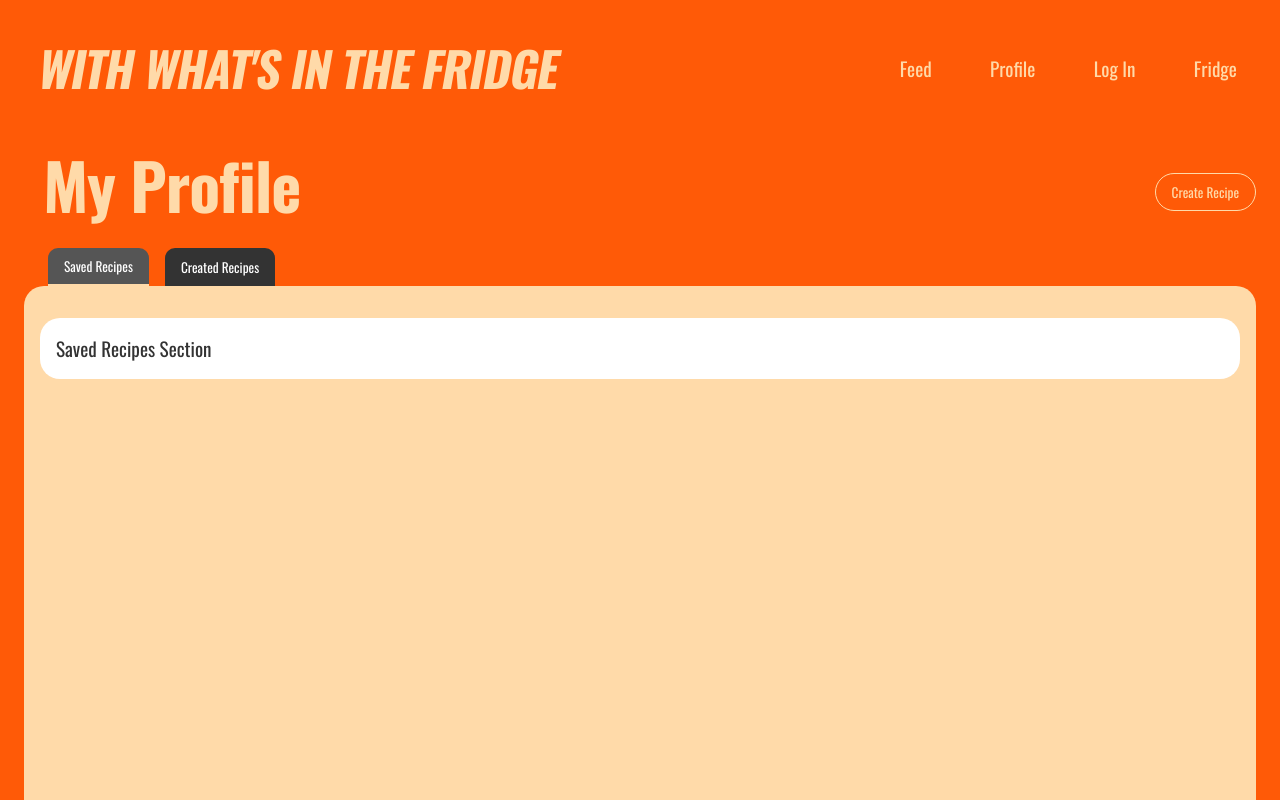
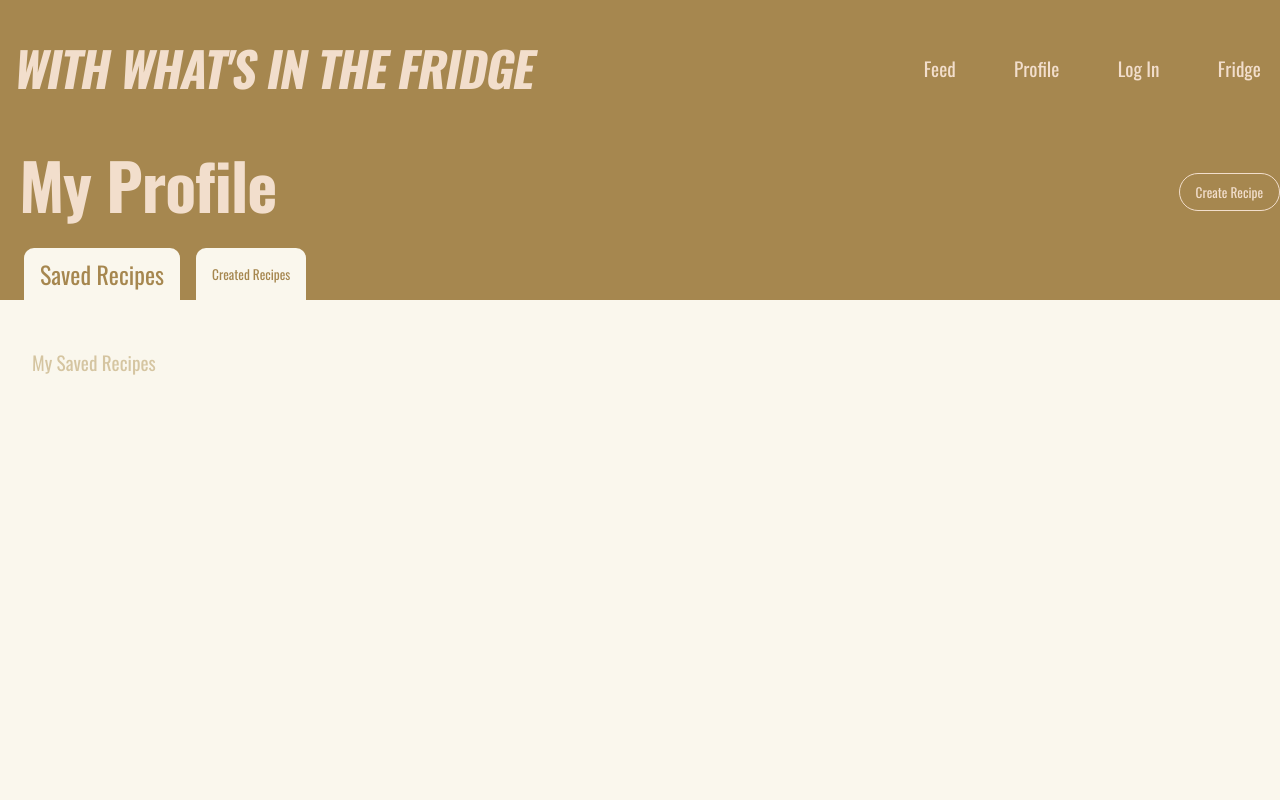
Before and after one commit to cassidykovell/with-whats-in-the-fridge, a React (Vite) app in the folder client/: page /profile in a window 1280 px wide. Shown: the top 800 px of the page. Built offline with nearby package versions, Linux system fonts and the light colour scheme.

Commit message:
changed color pallet and cleaned up the profile page and css

```diff
--- a/client/src/App.jsx
+++ b/client/src/App.jsx
@@ -7,7 +7,7 @@ import Footer from './components/Footer';
 
 const App = () => {
   return (
-    <div className="layout">
+    <div>
       <header className="header">
         <Header />
         <Nav />
--- a/client/src/components/Landing.jsx
+++ b/client/src/components/Landing.jsx
@@ -26,9 +26,9 @@ const Landing = () => {
         ></div>
       ))}
       <div className="overlay">
-        <h1 className="title">Your Placeholder Title</h1>
+        <h1 className="title"> </h1>
         <p className="description">
-          Your placeholder text for the description. This is where you can describe your product or service.
+
         </p>
         <a
           href="/products"
--- a/client/src/components/Profile.jsx
+++ b/client/src/components/Profile.jsx
@@ -5,9 +5,9 @@ const MyProfile = () => {
 
   const renderSection = () => {
     if (activeSection === "saved") {
-      return <div className="profile-section">Saved Recipes Section</div>;
+      return <div className="profile-section">My Saved Recipes</div>;
     } else if (activeSection === "created") {
-      return <div className="profile-section">Created Recipes Section</div>;
+      return <div className="profile-section"> My Created Recipes</div>;
     }
   };
 
--- a/client/src/index.css
+++ b/client/src/index.css
@@ -2,7 +2,8 @@ body {
   margin: 0;
   padding: 0;
   height: 100%;
-  background-color: rgb(255, 90, 7);
+  background-color: rgb(166, 135, 79);
+
 }
 
 * {
@@ -12,20 +13,11 @@ body {
   font-style: normal;
 }
 
-.layout {
-  border: 1.5em solid rgb(255, 90, 7);
-  border-top: none;
-  height: 100vh;
-  box-sizing: border-box;
-  display: flex;
-  flex-direction: column;
-}
-
 .header {
   display: flex;
   justify-content: space-between;
   align-items: center;
-  background-color: rgb(255, 90, 7);
+  background-color: rgb(166, 135, 79);
 }
 
 .navbar {
@@ -35,12 +27,12 @@ body {
 }
 
 .navbar a {
-  color: rgb(255, 218, 169);
+  color: rgb( 242, 222, 204);
   text-decoration: none;
 }
 
 .navbar a:visited {
-  color: rgb(255, 218, 169);
+   color: rgb( 242, 222, 204);
 }
 
 .navbar a:hover {
@@ -59,7 +51,7 @@ a {
 }
 
 #header-title {
-  color: rgb(255, 218, 169);
+   color: rgb( 242, 222, 204);
   font-family: "Oswald", sans-serif;
   font-optical-sizing: auto;
   font-weight: 700;
@@ -75,11 +67,11 @@ a {
 
 #header-title a {
   text-decoration: none;
-  color: rgb(255, 218, 169);
+   color: rgb( 242, 222, 204);
 }
 
 #header-title a:visited {
-  color: rgb(255, 218, 169);
+   color: rgb( 242, 222, 204);
 }
 
 #content {
@@ -96,7 +88,7 @@ a {
   display: flex;
   align-items: center;
   justify-content: center;
-  background-color: rgb(255, 90, 7);
+  background-color: rgb(166, 135, 79);
   border-radius: 20px;
 }
 
@@ -127,7 +119,7 @@ a {
 }
 
 #title {
-  color: rgb(255, 218, 169);
+   color: rgb( 242, 222, 204);
   font-size: 4rem;
   font-weight: 800;
   margin-top: 0;
@@ -162,12 +154,11 @@ a {
   width: 100%;
   height: 90vh;
   overflow: hidden;
-  background-color: rgb(255, 218, 169);
+  background-color: rgb(250, 247, 237);
   box-sizing: border-box;
   display: flex;
   flex-direction: column;
   align-items: center;
-  border-radius: 20px;
   padding: 2rem ;
 }
 
@@ -187,17 +178,17 @@ a {
 
 .profile-header .create-recipe-button {
   padding: 0.5rem 1rem;
-  background-color: rgb(255, 90, 7);
-  color: rgb(255, 218, 169);
-  border: 1px solid rgb(255, 218, 169);
+  background-color: rgb(166, 135, 79);
+  color: rgb( 242, 222, 204);
+  border: 1px solid rgb( 242, 222, 204);
   border-radius: 1.5rem;
   cursor: pointer;
   transition: background-color 0.3s ease;
 }
 
 .profile-header .create-recipe-button:hover {
-  background-color: rgb(255, 218, 169);
-  color: rgb(255, 90, 7);
+  background-color: rgb( 242, 222, 204);
+  color:  rgb(166, 135, 79);
 }
 
 .profile-tabs {
@@ -210,8 +201,8 @@ a {
 .profile-tabs .tab-button {
   padding: 0.5rem 1rem;
   border: none;
-  background-color: #333;
-  color: white;
+  background-color:rgb(250, 247, 237);
+  color: rgb(166, 135, 79);
   cursor: pointer;
   transition: background-color 0.3s ease;
   border-top-left-radius: 10px;
@@ -220,24 +211,24 @@ a {
 }
 
 .profile-tabs .tab-button.active {
-  background-color: #555;
-  border-bottom: 2px solid rgb(255, 218, 169);
+  background-color: rgb(250, 247, 237);
+  font-size: 1.5em;
 }
 
 .profile-tabs .tab-button:hover {
-  background-color: #555;
+  background-color: rgb(213, 197, 161);
+  color:rgb(250, 247, 237);
 }
 
 .profile-content {
   width: 100%;
-  background-color: white;
   border-radius: 20px;
   padding: 1rem;
 }
 
 .profile-content .profile-section {
   font-size: 1.2rem;
-  color: #333;
+  color: rgb(213, 197, 161);
 }
 
 .sign-container {
@@ -245,7 +236,7 @@ a {
   width: 100%;
   height: 90vh;
   overflow: hidden;
-  background-color: rgb(255, 218, 169);
+  background-color: #fecfcedf;
   box-sizing: border-box;
   display: flex;
   flex-direction: column;
@@ -280,7 +271,7 @@ a {
 }
 
 .feed-container {
-  background-color: rgb(247, 232, 213);
+  background-color: rgb(250, 247, 237);
   min-height: 100vh;
   margin: 0;
   padding: 0;
```
